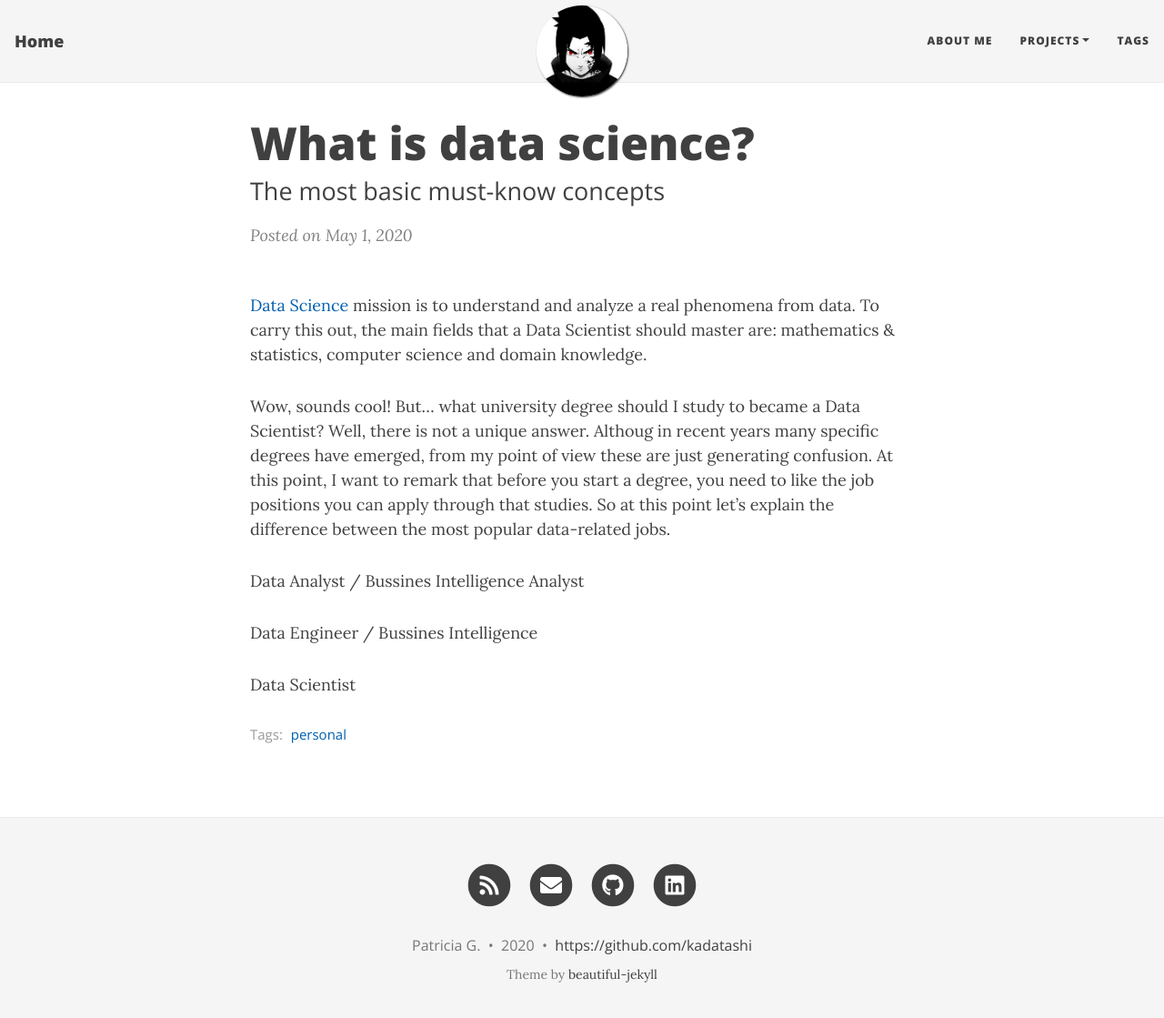
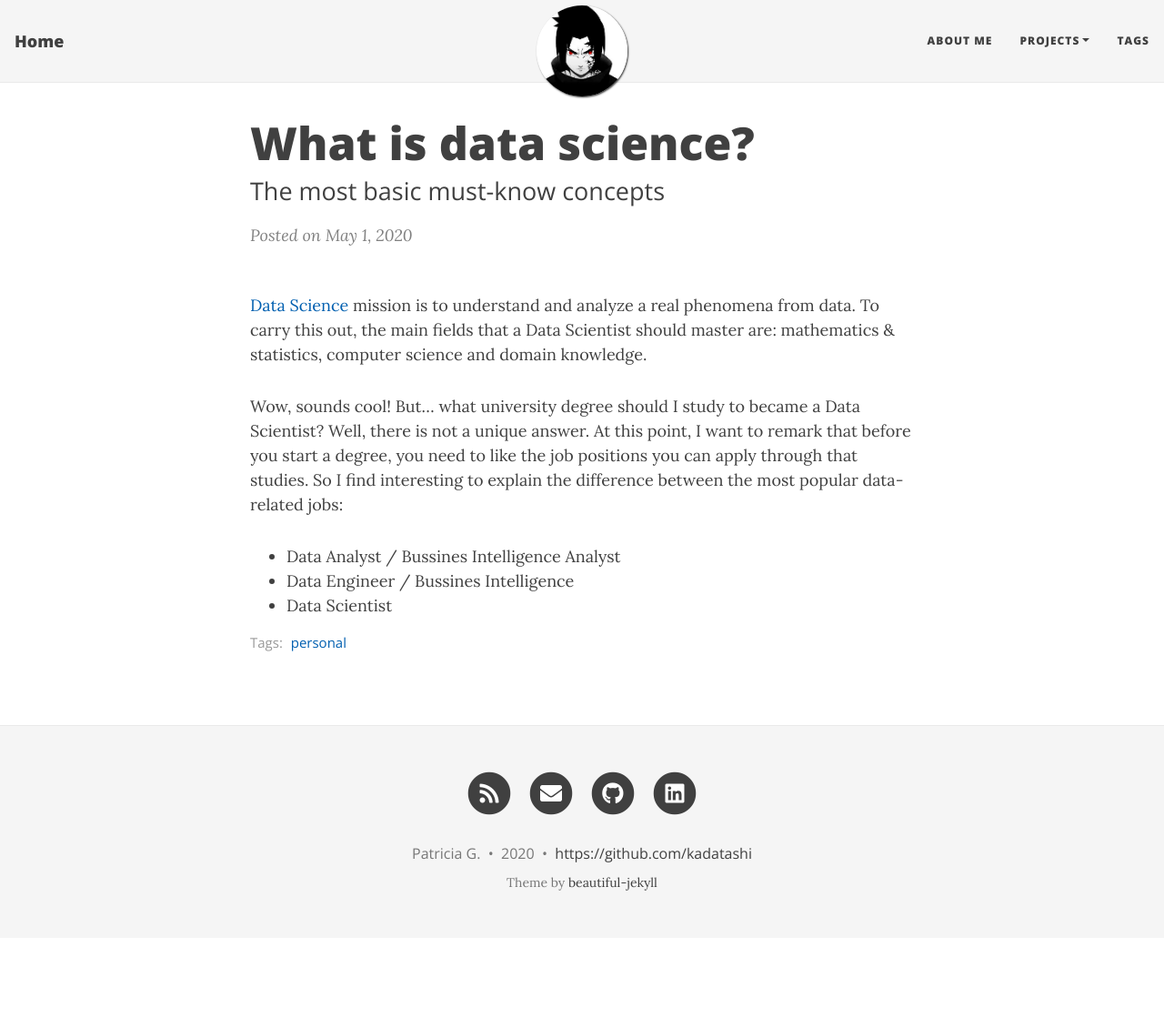
Before and after one commit to Kadatashi/kadatashi.github.io, a Jekyll site: the page built from _posts/2020-05-01-Welcome.md, in a window 1280 px wide and 1132 px high. Shown: the top 1119 px of the window at 91% size. Built offline with Jekyll 4.4.1, drawn with Linux system fonts in a browser that asks for light colours; nearby versions of some CDN libraries.

Commit message:
Update 2020-05-01-Welcome.md
prueba4

```diff
--- a/_posts/2020-05-01-Welcome.md
+++ b/_posts/2020-05-01-Welcome.md
@@ -8,10 +8,8 @@
 
 [Data Science](https://en.wikipedia.org/wiki/Data_science) mission is to understand and analyze a real phenomena from data. To carry this out, the main fields that a Data Scientist should master are: mathematics & statistics, computer science and domain knowledge.
 
-Wow, sounds cool! But... what university degree should I study to became a Data Scientist? Well, there is not a unique answer. Althoug in recent years many specific degrees have emerged, from my point of view these are just generating confusion. At this point, I want to remark that before you start a degree, you need to like the job positions you can apply through that studies. So at this point let's explain the difference between the most popular data-related jobs.
+Wow, sounds cool! But... what university degree should I study to became a Data Scientist? Well, there is not a unique answer. At this point, I want to remark that before you start a degree, you need to like the job positions you can apply through that studies. So I find interesting to explain the difference between the most popular data-related jobs:
 
-Data Analyst / Bussines Intelligence Analyst
-
-Data Engineer / Bussines Intelligence
-
-Data Scientist
+* Data Analyst / Bussines Intelligence Analyst
+* Data Engineer / Bussines Intelligence
+* Data Scientist
```
